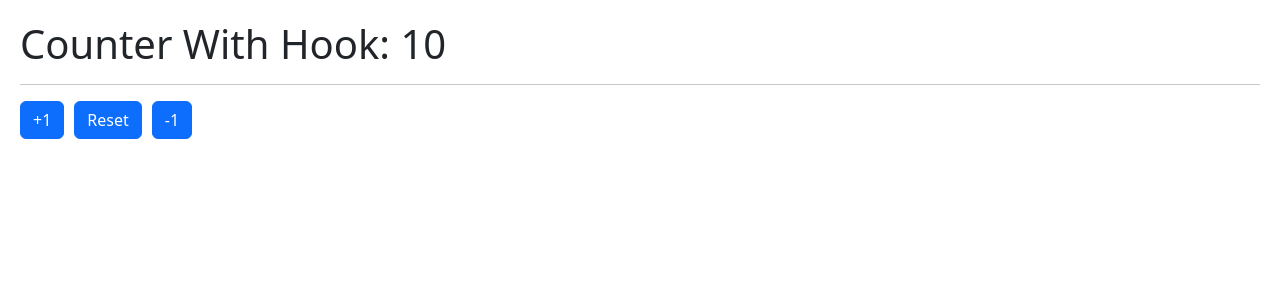
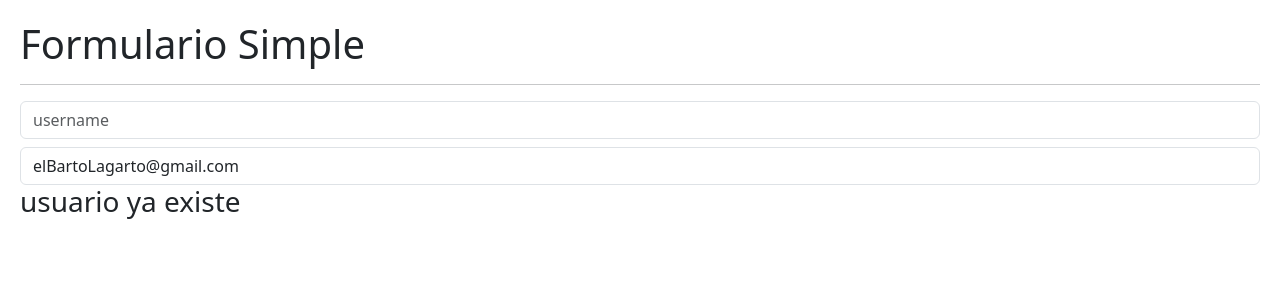
Before and after one commit to FedeAltava/hook-app, a React (Vite) app: page / in a window 1280 px wide. Shown: the top 300 px of the page. Built offline with nearby package versions, Linux system fonts and the light colour scheme.

Commit message:
message.jsx

```diff
--- /dev/null
+++ b/src/01-UseState/02-UseEffect/Message.jsx
@@ -0,0 +1,9 @@
+
+
+export const Message = () => {
+  return (
+    <>
+        <h3>usuario ya existe</h3>
+    </>
+  )
+}
--- a/src/01-UseState/02-UseEffect/SimpleFrom.jsx
+++ b/src/01-UseState/02-UseEffect/SimpleFrom.jsx
@@ -1,7 +1,52 @@
-
+import { useEffect } from "react";
+import { useState } from "react";
+import { Message } from "./Message";
 
 export const SimpleFrom = () => {
+    const [formState, setFormState ] = useState({
+        usrname: 'ElBarto',
+        email: 'elBartoLagarto@gmail.com'
+    });
+
+    const {username, email} = formState;
+
+    const onInputChange = ({target}) =>{
+        const {name, value}= target;
+        setFormState({
+            ...formState,
+            [name]: value
+        })
+    }
+
+    useEffect(()=>{
+
+    },[])
+
   return (
-    <div>SimpleFrom</div>
-  )
-}
+    <>
+      <h1>Formulario Simple</h1>
+      <hr />
+
+      <input
+        type="text"
+        className="form-control"
+        placeholder="username"
+        name="username"
+        value={username}
+        onChange={onInputChange}
+      />
+
+      <input
+        type="email"
+        className="form-control mt-2"
+        placeholder="fede@google.com"
+        name="email"
+        value={email}
+        onChange={onInputChange}
+
+      />
+      <Message />
+    </>
+
+  );
+};
--- a/src/main.jsx
+++ b/src/main.jsx
@@ -2,6 +2,7 @@
 import { createRoot } from 'react-dom/client'
 import './index.css'
 import { CounterWithCustomHook } from './01-UseState/CounterWithCustomHook'
+import { SimpleFrom } from './01-UseState/02-UseEffect/SimpleFrom'
 // import { CounterApp } from './01-UseState/CounterApp'
 // import { HooksApp } from './HooksApp'
 
@@ -10,6 +11,7 @@
   <StrictMode>
     {/* <HooksApp /> */}
     {/* <CounterApp /> */}
-    <CounterWithCustomHook />
+    {/* <CounterWithCustomHook /> */}
+    <SimpleFrom />
   </StrictMode>,
 )
```
